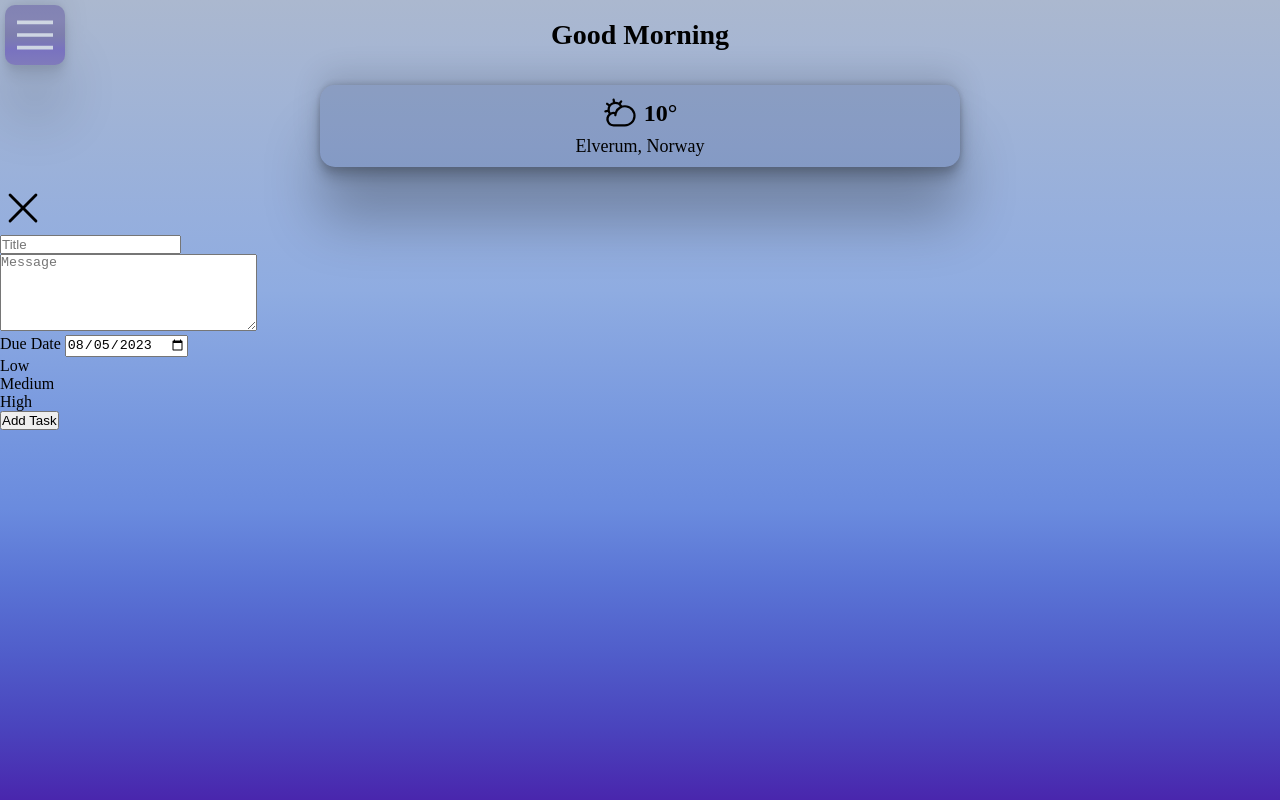
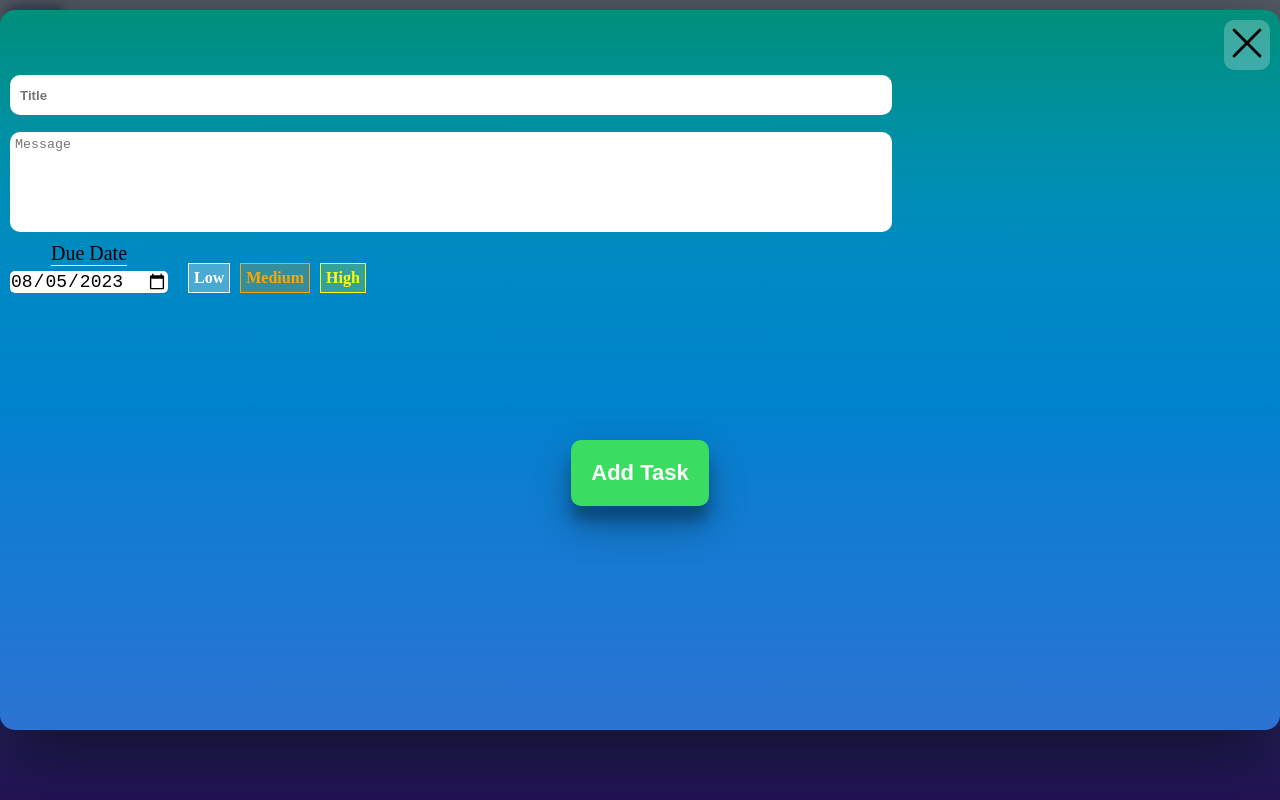
Before and after one commit to LucasDaSilva96/ToDo-App, a website built with webpack: page index.html in a window 1280 px wide. Built offline with nearby package versions, Linux system fonts and the light colour scheme.

Commit message:
Add style and structure to the add-task-modal-section and to the overlay div

```diff
--- a/src/style.css
+++ b/src/style.css
@@ -7,7 +7,7 @@
 body {
   min-height: 100vh;
   position: relative;
-  overflow: hidden;
+  overflow-x: hidden;
 }
 
 .dayBackground {
@@ -495,6 +495,159 @@ input[type="checkbox"]:checked {
 .sideBar-display-tasks-box::-webkit-scrollbar {
   display: none;
 }
+
+.add-task-modal-container {
+  padding: 10px;
+  display: grid;
+  grid-template-rows: 0.4fr 0.5fr 1fr 0.5fr 2fr;
+  row-gap: 5px;
+}
+
+.add-task-modal-section {
+  position: absolute;
+  width: 100%;
+  min-height: 90vh;
+  z-index: 400;
+  top: 10px;
+  left: 0;
+  background-image: linear-gradient(
+    to top,
+    #2c73d2,
+    #2476d2,
+    #1c79d1,
+    #147bd1,
+    #0b7ed0,
+    #0082cd,
+    #0086c9,
+    #0089c4,
+    #008db9,
+    #0090a7,
+    #009091,
+    #008f7a
+  );
+  border-radius: 15px;
+  box-shadow: rgba(0, 0, 0, 0.5) 0px 22px 70px 4px;
+}
+
+.close-modal-box {
+  margin-left: auto;
+  background-color: #ffffff3d;
+  border-radius: 10px;
+  box-shadow: rgba(50, 50, 93, 0.25) 0px 50px 100px -20px,
+    rgba(0, 0, 0, 0.3) 0px 30px 60px -30px;
+}
+
+.overlay {
+  position: fixed;
+  top: 0;
+  bottom: 0;
+  left: 0;
+  right: 0;
+  width: 100%;
+  height: 100%;
+  background: rgba(0, 0, 0, 0.5);
+  backdrop-filter: blur(3px);
+  z-index: 300;
+}
+
+.title-box input {
+  font-weight: bold;
+  padding: 10px;
+  width: 70%;
+  min-height: 2.5rem;
+  outline: none;
+  border: none;
+  border-radius: 10px;
+}
+
+.message-box textarea {
+  width: 70%;
+  min-height: 5rem;
+  padding: 5px;
+  outline: none;
+  border: none;
+  border-radius: 10px;
+  resize: none;
+  overflow: scroll;
+}
+
+.message-box textarea::-webkit-scrollbar {
+  display: none;
+}
+
+.due-date-priority-box {
+  margin-right: auto;
+  display: flex;
+  align-items: center;
+  gap: 20px;
+}
+
+.priority-div {
+  align-self: flex-end;
+  display: flex;
+  gap: 10px;
+}
+
+.low-priority-div {
+  font-weight: bold;
+  padding: 5px;
+  border: solid 1.5px whitesmoke;
+  background-color: rgba(245, 245, 245, 0.3);
+  color: white;
+}
+
+.medium-priority-div {
+  font-weight: bold;
+  padding: 5px;
+  border: solid 1.5px orange;
+  background-color: rgba(255, 166, 0, 0.2);
+  color: orange;
+}
+
+.high-priority-div {
+  font-weight: bold;
+  padding: 5px;
+  border: solid 1.5px yellow;
+  background-color: rgba(255, 255, 0, 0.2);
+  color: yellow;
+}
+
+.due-date-div label {
+  font-size: 20px;
+  border-bottom: solid 1.5px whitesmoke;
+}
+
+.due-date-div {
+  display: flex;
+  flex-direction: column;
+  align-items: center;
+}
+
+.due-date-div input {
+  margin-top: 5px;
+  font-size: 18px;
+  border-radius: 5px;
+  outline: none;
+  border: none;
+}
+
+.add-task-box {
+  align-self: end;
+  justify-self: center;
+}
+
+.modal-add-task-btn {
+  padding: 20px;
+  font-size: 22px;
+  border-radius: 10px;
+  color: white;
+  background-color: #3add60;
+  border: none;
+  font-weight: bold;
+  box-shadow: rgba(0, 0, 0, 0.3) 0px 19px 38px,
+    rgba(0, 0, 0, 0.22) 0px 15px 12px;
+}
+
 /* Reusable classes */
 .hidden {
   display: none;
```
